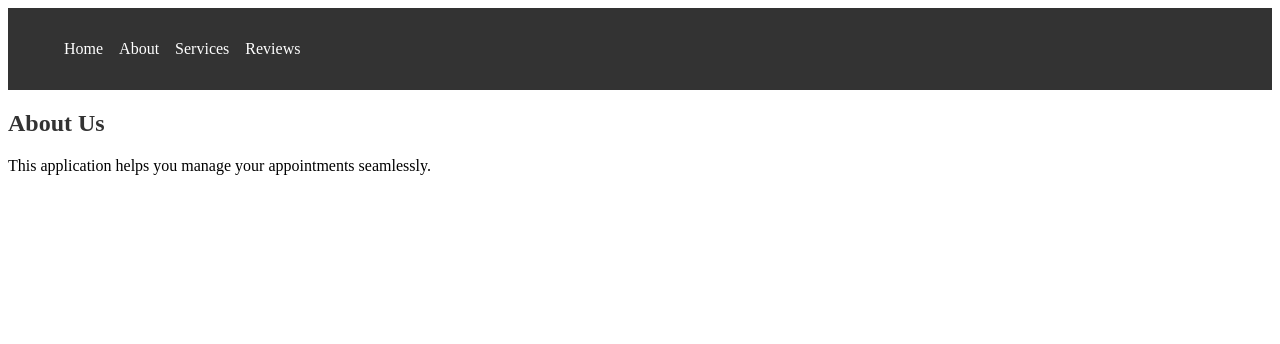
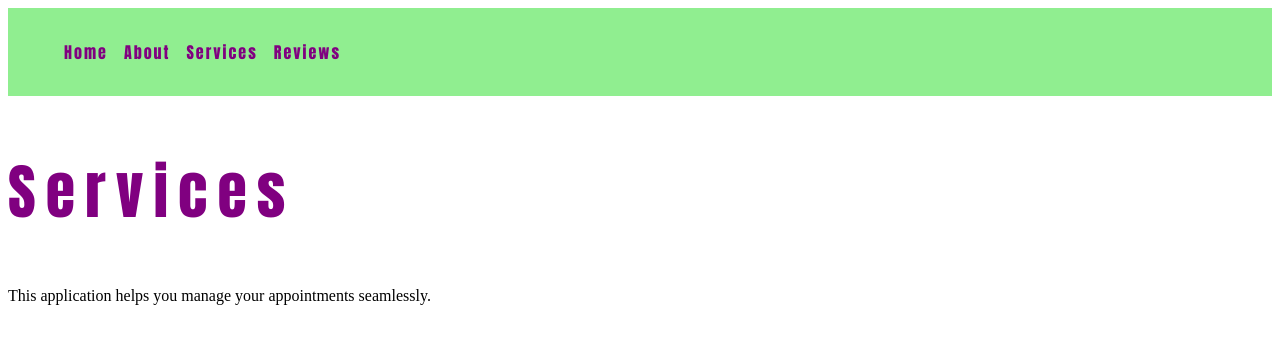
Before and after one commit to StingySpoilero/CAPSTONE, a React (Vite) app in the folder CAPSTONE/: page /services in a window 1280 px wide. Shown: the top 344 px of the page. Built offline with nearby package versions, Linux system fonts and the light colour scheme.

Commit message:
CAPSTONE

```diff
--- a/CAPSTONE/src/App.css
+++ b/CAPSTONE/src/App.css
@@ -1,7 +1,9 @@
 /* src/styles/App.css */
 nav {
-  background: #333;
+  background: lightgreen;
   padding: 1rem;
+  font-family: Impact, Haettenschweiler, 'Arial Narrow Bold', sans-serif;
+  letter-spacing: 2px;
 }
 
 nav ul {
@@ -11,10 +13,13 @@ nav ul {
 }
 
 nav a {
-  color: white;
+  color: purple;
   text-decoration: none;
 }
 
 h1, h2 {
-  color: #333;
+  color: purple;
+  font-family: Impact, Haettenschweiler, 'Arial Narrow Bold', sans-serif;
+  letter-spacing: 10px;
+  font-size: 60px;
 }
--- a/CAPSTONE/src/ServicePage.jsx
+++ b/CAPSTONE/src/ServicePage.jsx
@@ -2,7 +2,7 @@
 const AboutPage = () => {
     return (
         <div>
-            <h2>About Us</h2>
+            <h2>Services</h2>
             <p>This application helps you manage your appointments seamlessly.</p>
         </div>
     );
```
Also changed, not shown: 1 other file (tests, documents, lock files or other folders).
